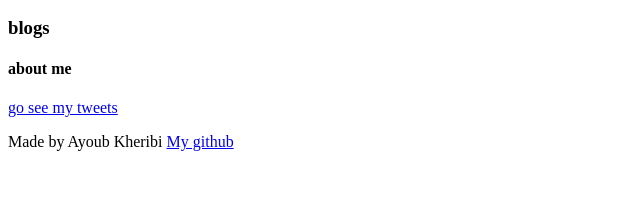
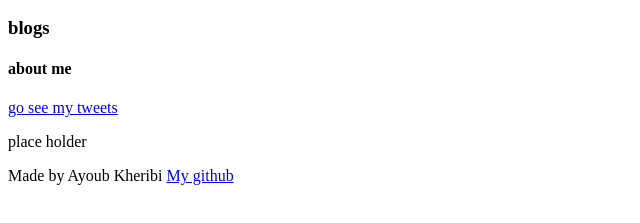
Before and after one commit to ayoubkheribi/My_First_Portfolio, a plain HTML site: page html_basic/index.html in a window 1280 px wide. Shown: the part 167-390 px from the top of the page, without its empty margins (0-640 px from the left). Drawn offline with Linux system fonts and the light colour scheme.

Commit message:
fixed the structure

```diff
--- a/html_basic/index.html
+++ b/html_basic/index.html
@@ -27,7 +27,7 @@
   <a href="http://127.0.0.1:5500/html_basic/tweets.html">go see my tweets</a>
 </article>
 <aside>
-  <p></p>
+  <p>place holder</p>
 </aside>
   </main>
   <footer>
```
Also changed, not shown: html_basic/tweets.html (+1 -1 lines).
